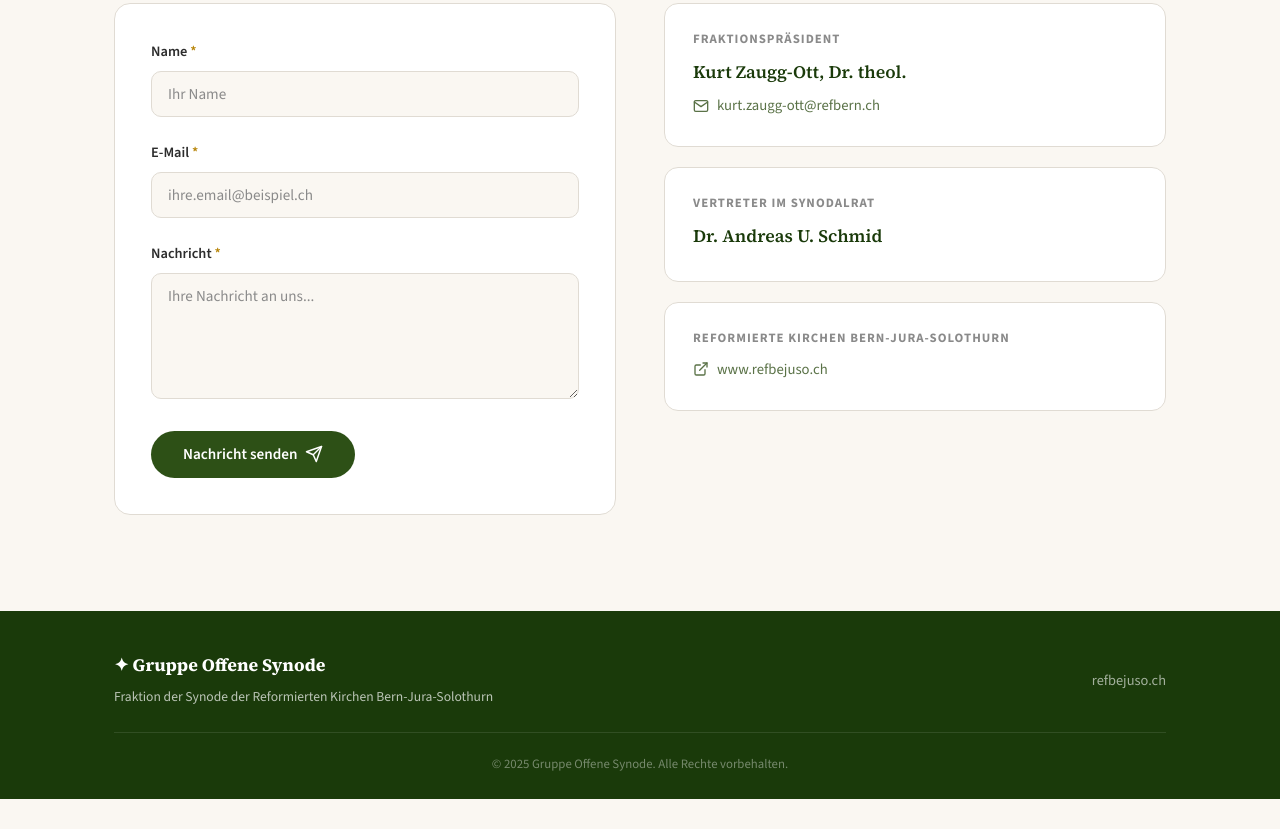
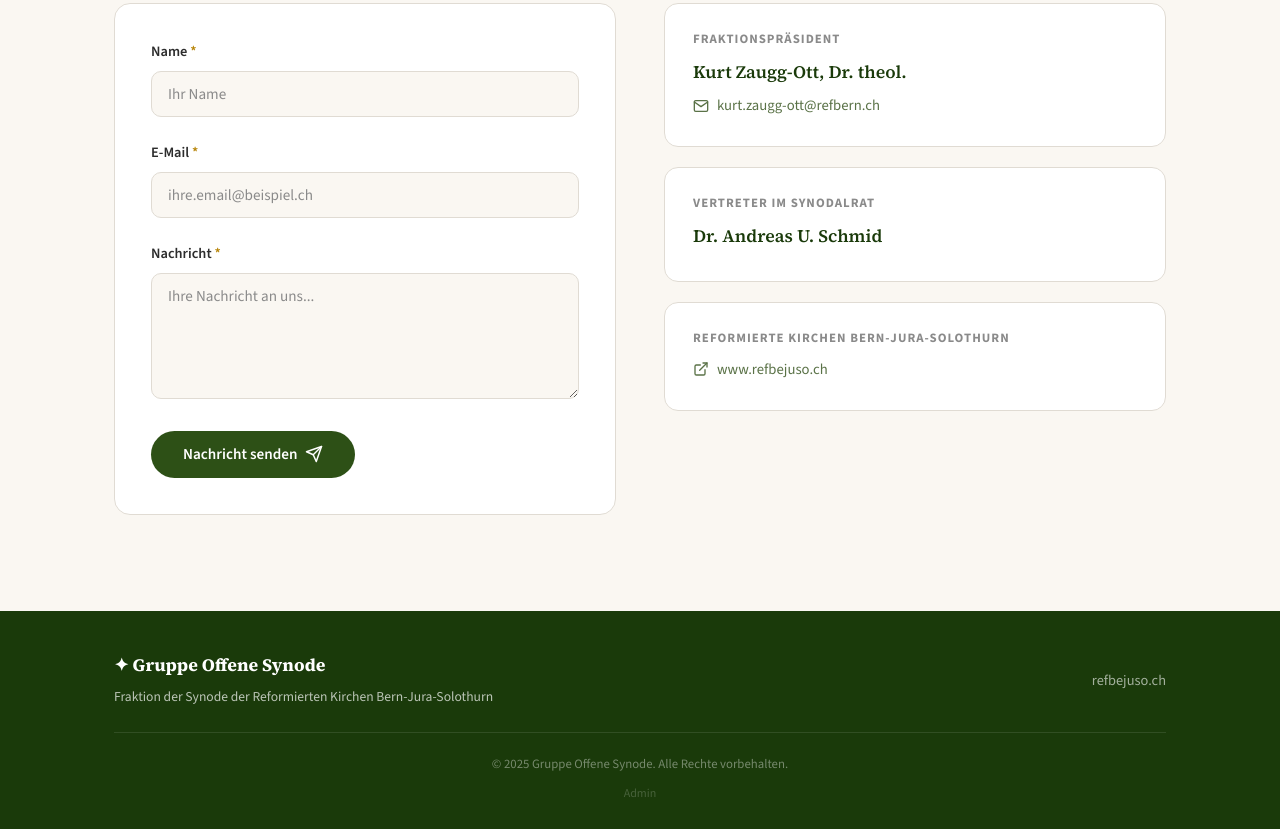
Before and after one commit to crothen/gruppe-offene-synode, a plain HTML site: page index.html in a window 1280 px wide. Shown: the part 2892-3721 px from the top of the page. Before the commit the page ends 3691 px from the top, so only its background shows below. Drawn offline with nearby package versions, Linux system fonts and the light colour scheme; no server answers.

Commit message:
feat(offene-synode): add admin link in footer

```diff
--- a/i18n.js
+++ b/i18n.js
@@ -94,6 +94,7 @@ var I18N = (function () {
       'footer.name':      '✦ Gruppe Offene Synode',
       'footer.desc':      'Fraktion der Synode der Reformierten Kirchen Bern-Jura-Solothurn',
       'footer.copy':      '© 2025 Gruppe Offene Synode. Alle Rechte vorbehalten.',
+      'footer.admin':     'Admin',
 
       // Meta
       'meta.desc':        'Gruppe Offene Synode (GOS) – Fraktion der Synode der Reformierten Kirchen Bern-Jura-Solothurn. Für Gerechtigkeit, Frieden und Bewahrung der Schöpfung.',
@@ -188,6 +189,7 @@ var I18N = (function () {
       'footer.name':      '✦ Groupe Synode Ouverte',
       'footer.desc':      'Fraction du Synode des Églises réformées Berne-Jura-Soleure',
       'footer.copy':      '© 2025 Groupe Synode Ouverte. Tous droits réservés.',
+      'footer.admin':     'Admin',
 
       // Meta
       'meta.desc':        'Groupe Synode Ouverte (GOS) – Fraction du Synode des Églises réformées Berne-Jura-Soleure. Pour la justice, la paix et la sauvegarde de la Création.',
--- a/index.html
+++ b/index.html
@@ -233,6 +233,7 @@
       </div>
       <div class="footer-bottom">
         <p data-i18n="footer.copy">&copy; 2025 Gruppe Offene Synode. Alle Rechte vorbehalten.</p>
+        <a href="admin.html" class="footer-admin-link" data-i18n="footer.admin">Admin</a>
       </div>
     </div>
   </footer>
--- a/style.css
+++ b/style.css
@@ -943,6 +943,18 @@ a:hover {
   color: rgba(255, 255, 255, 0.4);
 }
 
+.footer-admin-link {
+  display: inline-block;
+  margin-top: 0.5rem;
+  font-size: 0.75rem;
+  color: rgba(255, 255, 255, 0.2);
+  transition: color 0.2s var(--ease);
+}
+
+.footer-admin-link:hover {
+  color: rgba(255, 255, 255, 0.5);
+}
+
 /* --- Responsive --- */
 @media (max-width: 768px) {
   :root {
```
